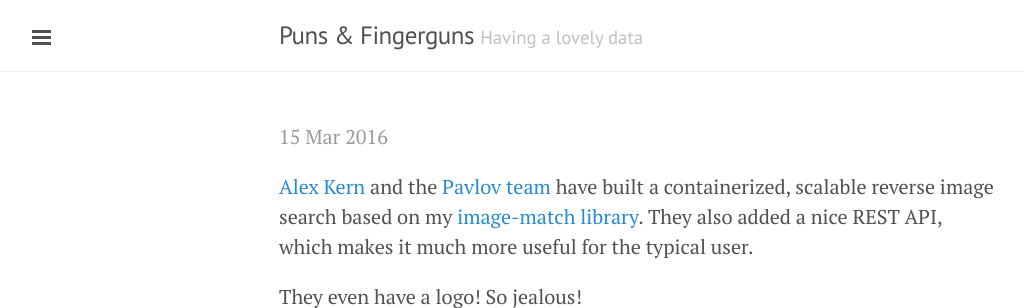
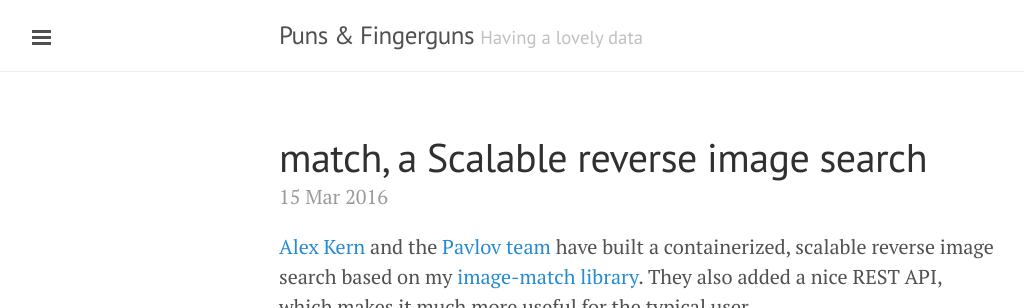
Before and after one commit to rhsimplex/oldblog, a Jekyll site: the page built from index.html, in a window 1280 px wide and 900 px high, cut to the strip 0-308 px from the top of the window. Shown: the whole strip, without its empty margins (1-1025 px from the left). Built offline with Jekyll 4.4.1, drawn with Linux system fonts in a browser that asks for light colours; the list of posts is cut into pages by our own code.

Commit message:
Post update: match: Scalable reverse image search

```diff
--- a/_posts/2016-03-15-match-scalable-reverse-image-search.markdown
+++ b/_posts/2016-03-15-match-scalable-reverse-image-search.markdown
@@ -1,6 +1,6 @@
 ---
 published: true
-title: match: Scalable reverse image search
+title: match, a Scalable reverse image search
 layout: post
 ---
 [Alex Kern](https://github.com/kern) and the [Pavlov team](https://pavlovml.com/) have built a containerized, scalable reverse image search based on my [image-match library](https://github.com/ascribe/image-match).  They also added a nice REST API, which makes it much more useful for the typical user.
```
